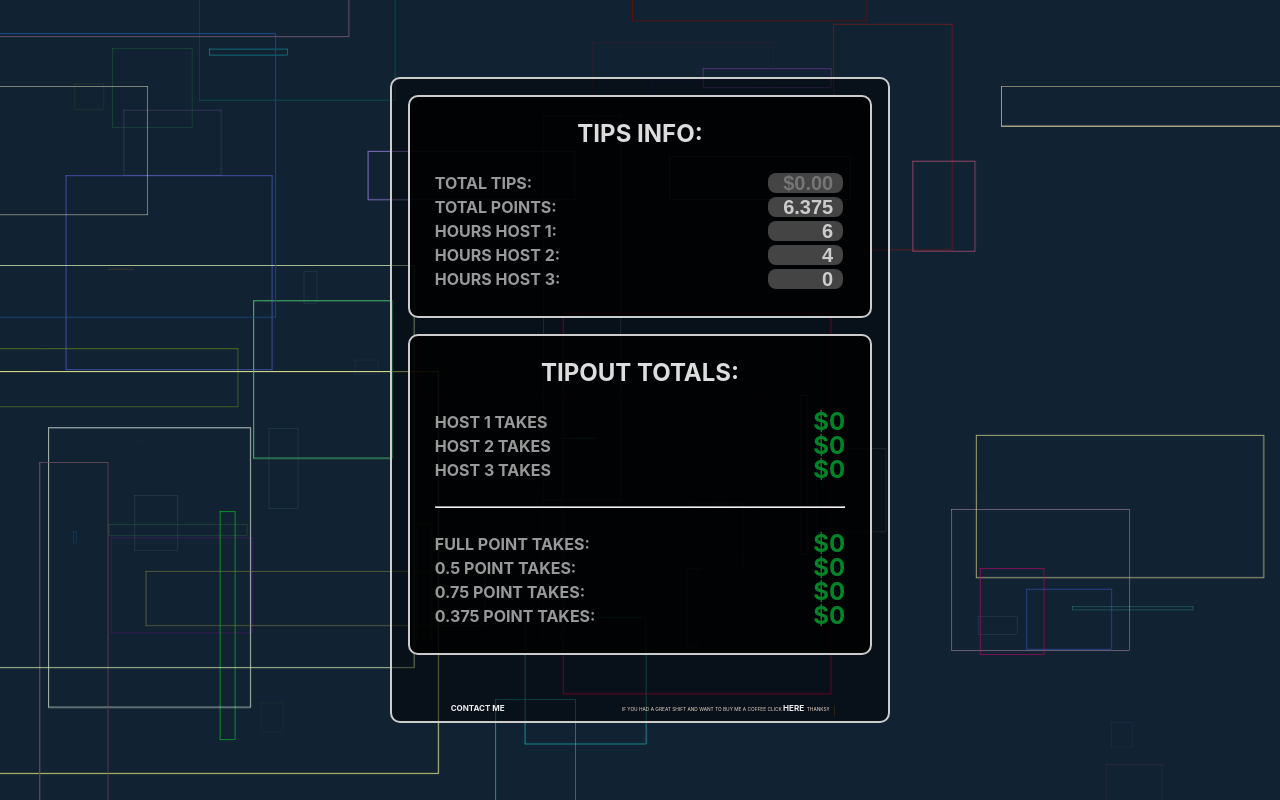
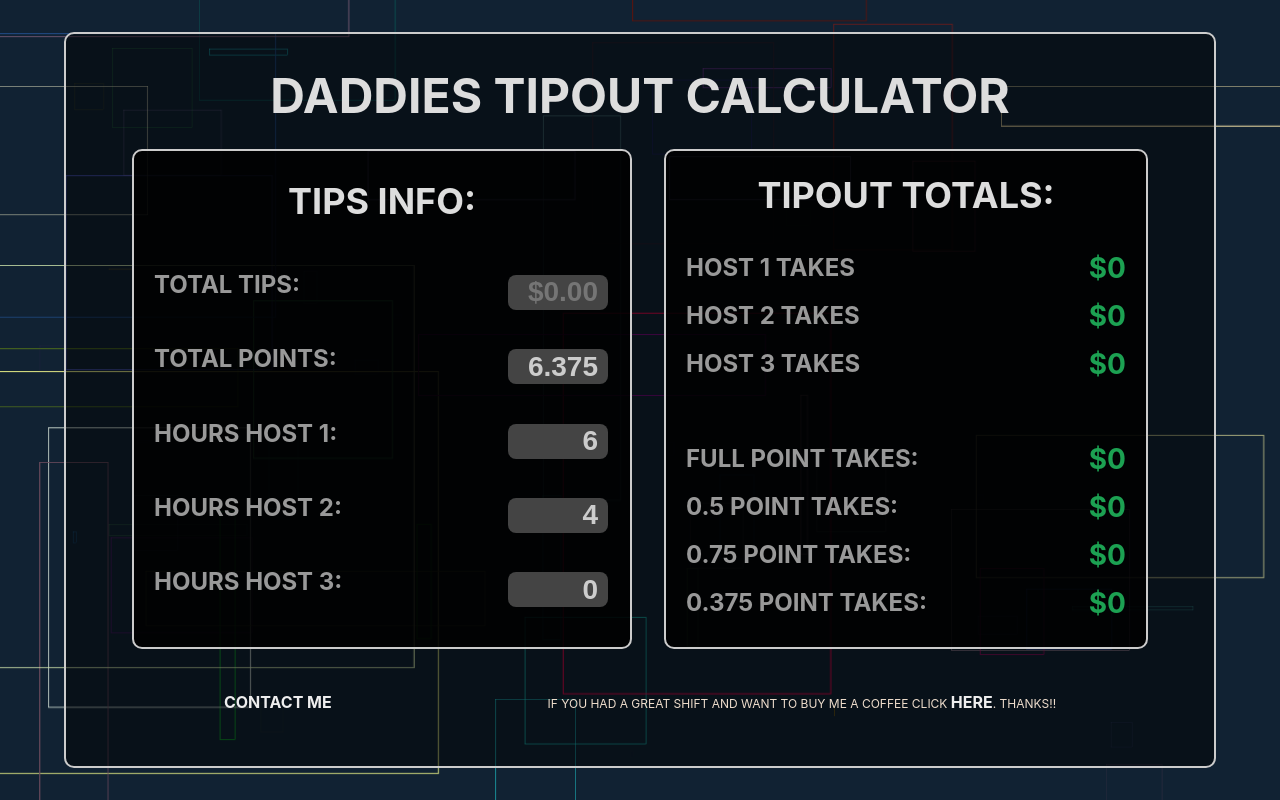
Before and after one commit to write2cmdg/tipout-calculator, a React (Create React App) app: page / in a window 1280 px wide. Built offline with nearby package versions, Linux system fonts and the light colour scheme.

Commit message:
fixed responsiveness

```diff
--- a/src/App.css
+++ b/src/App.css
@@ -21,11 +21,13 @@ body {
   align-items: center;
 }
 
-.main-container {
+.container {
+  display: flex;
+  flex-direction: column;
   z-index: 10;
   width: 90vw;
   min-width: 300px;
-  max-width: 500px;
+  max-width: 1250px;
   border: 2px solid #ccc;
   border-radius: 10px;
   background-color: rgba(0, 0, 0, 0.5);
@@ -74,11 +76,15 @@ input {
 
 .result {
   margin-left: 10px;
-  /* color:#1CA152; */
-  color:#008529;
+  color:#1CA152;
+  /* color:#008529; */
   font-size: 1.5rem;
   font-weight:700;
 
+}
+
+.toggle {
+  display: none;
 }
 
 .result-line {
@@ -106,3 +112,89 @@ footer {
   flex-direction: row;
   justify-content: space-around;
 }
+
+.line {
+  display:block;
+}
+
+
+
+@media (min-width: 850px) {
+
+
+  body {
+    font-size: 1.25rem;
+  }
+
+  .result, input {
+    font-size: 1.5rem;
+  }
+
+  input {
+    width: 100px;
+    height: 35px;
+  }
+
+  .line {
+    display:none;
+  }
+
+  .main-container {
+    display: flex;
+    flex-direction: row;
+    justify-content: space-around;
+    align-items: center;
+  }
+
+  form, .results {
+
+    width: 350px;
+    height: 450px;
+    padding: 20px;
+    display: flex;
+    flex-direction: column;
+    justify-content: space-around;
+
+  }
+
+  .container {
+    padding: 50px;
+    min-width: 850px;
+  }
+
+  .small {
+    font-size: .75rem;
+  }
+
+  .small a {
+    font-size: 1rem;
+  }
+
+  .toggle {
+    display: block;
+  }
+
+}
+
+@media (min-width: 1100px) {
+
+
+  form, .results {
+
+    width: 500px;
+    height: 500px;
+    padding: 20px;
+    display: flex;
+    flex-direction: column;
+    justify-content: space-around;
+
+  }
+
+  body {
+    font-size: 1.5rem;
+  }
+
+  .result, input {
+    font-size: 1.75rem;
+  }
+}
--- a/src/App.js
+++ b/src/App.js
@@ -23,12 +23,11 @@ function App() {
 
   return (
 
+    <div className="container">
+      <h1 className='toggle' >Daddies tipout calculator</h1>
       <div className='main-container'>
+        <div className="top-half">
           <div> <BackgroundAnimation /></div>
-      {/* <h1>TIPOUT CALC</h1> */}
-
-      <div className="top-half">
-
           <form>
             <h2>tips info:</h2>
             <div className='form-group'>
@@ -53,13 +52,9 @@ function App() {
             </div>
 
           </form>
-
         </div>
-
-
         <div className="results">
           <h2>tipout totals:</h2>
-
           <div className="result-line">
             <h4>Host 1 takes </h4><span className="result">${!tipsHostOne ? '0' : tipsHostOne.toFixed(0)}</span>
           </div>
@@ -70,7 +65,10 @@ function App() {
             <h4>Host 3 takes </h4><span className="result">${!tipsHostThree ? '0' : tipsHostThree.toFixed(0)}</span>
           </div>
           <br />
-        <hr /> <br />
+          <div className="line">
+            <hr />
+            <br />
+          </div>
           <div className="result-line">
             <h4>Full point takes: </h4> <span className="result">${!full ? '0' : full.toFixed(0)}</span>
           </div>
@@ -84,7 +82,7 @@ function App() {
             <h4>0.375 point takes: </h4> <span className='result'>${!p375 ? '0' : p375.toFixed(0)}</span>
           </div>
         </div>
-
+      </div>
       <footer>
         <div className="small">
           <a href="mailto:write2cmdg+daddiestipoutcalc@gmail.com">Contact Me</a>
```
Lines whose indentation alone changed are shown as unchanged.
